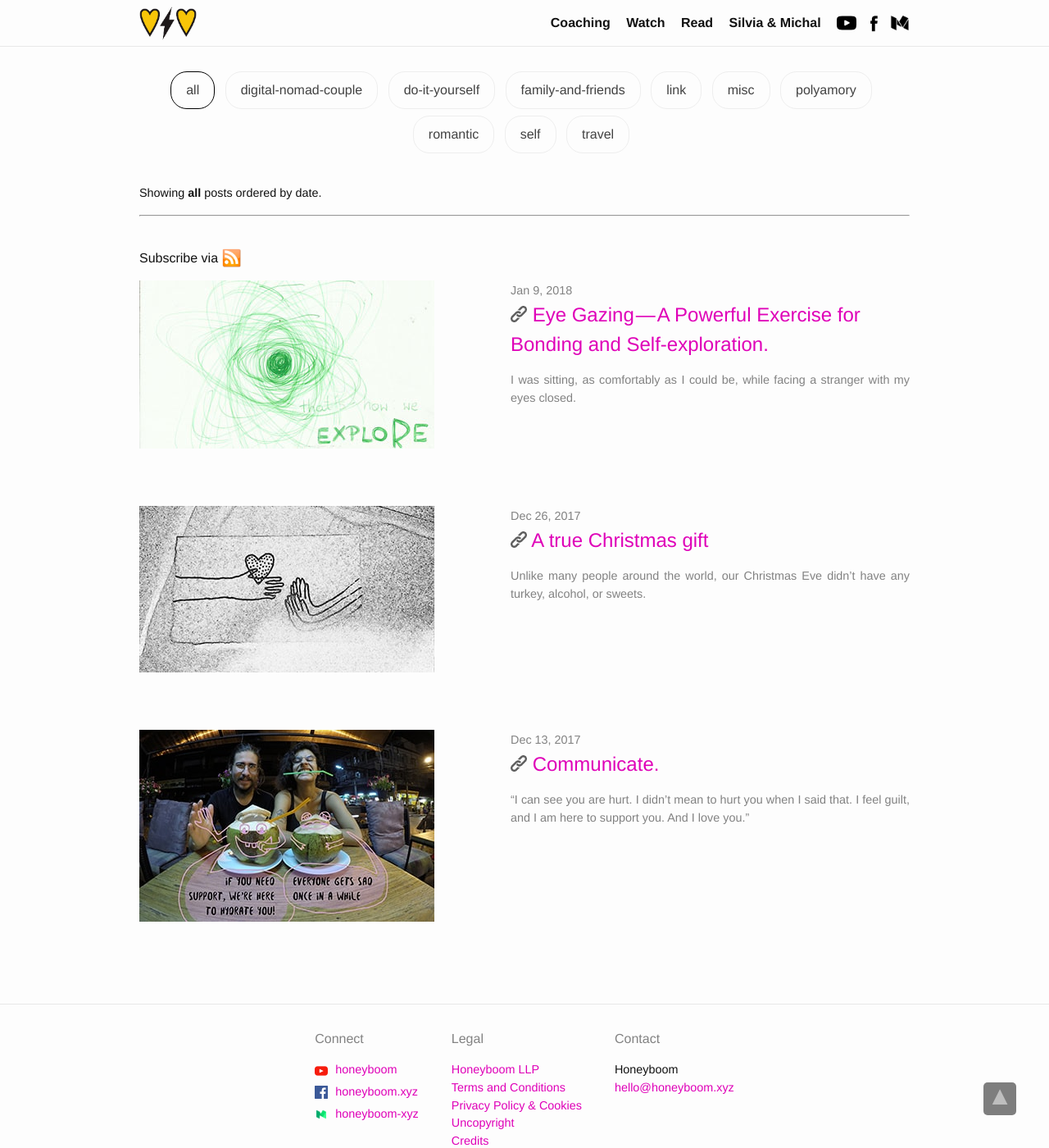
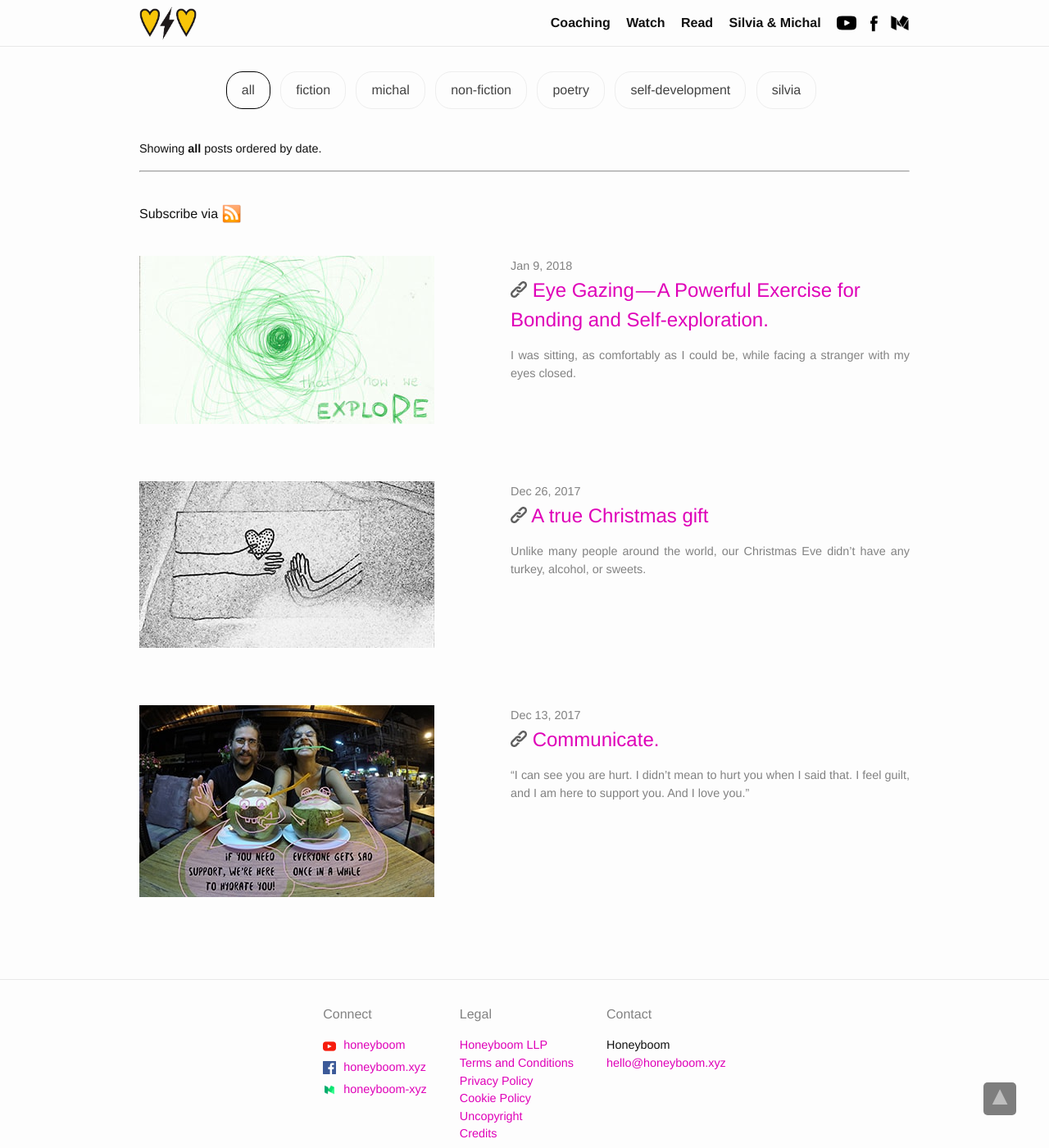
Before and after one commit to Honeyboom/honeyboom.github.io, a Jekyll site: the page built from read.md, in a window 1280 px wide and 1400 px high. Shown: the whole window at 82% size. Built offline with Jekyll 4.4.1, drawn with Linux system fonts in a browser that asks for light colours.

Commit message:
Divided free tools in 2 tabs. Added PP and CP link on footer

```diff
--- /dev/null
+++ b/_data/tags.yml
@@ -0,0 +1,17 @@
+read:
+  - fiction
+  - michal
+  - non-fiction
+  - poetry
+  - self-development
+  - silvia
+
+watch:
+  - digital-nomad-couple
+  - do-it-yourself
+  - family-and-friends
+  - misc
+  - polyamory
+  - romantic
+  - self
+  - travel
--- a/_includes/footer.html
+++ b/_includes/footer.html
@@ -35,7 +35,10 @@
 	      			<a href="{{ 'documentation/organization#tc' | relative_url }}" role="link">Terms and Conditions</a>
             </li>
             <li>
-              <a href="{{ 'documentation/organization#privacy' | relative_url }}" role="link">Privacy Policy & Cookies</a>
+              <a href="https://www.iubenda.com/privacy-policy/11652594" class="iubenda-nostyle no-brand iubenda-embed " title="Privacy Policy">Privacy Policy</a> <script type="text/javascript">(function (w,d) {var loader = function () {var s = d.createElement("script"), tag = d.getElementsByTagName("script")[0]; s.src="https://cdn.iubenda.com/iubenda.js"; tag.parentNode.insertBefore(s,tag);}; if(w.addEventListener){w.addEventListener("load", loader, false);}else if(w.attachEvent){w.attachEvent("onload", loader);}else{w.onload = loader;}})(window, document);</script>
+            </li>
+            <li>
+              <a href="https://www.iubenda.com/privacy-policy/11652594/cookie-policy" class="iubenda-nostyle no-brand iubenda-embed " title="Cookie Policy">Cookie Policy</a> <script type="text/javascript">(function (w,d) {var loader = function () {var s = d.createElement("script"), tag = d.getElementsByTagName("script")[0]; s.src="https://cdn.iubenda.com/iubenda.js"; tag.parentNode.insertBefore(s,tag);}; if(w.addEventListener){w.addEventListener("load", loader, false);}else if(w.attachEvent){w.attachEvent("onload", loader);}else{w.onload = loader;}})(window, document);</script>
             </li>
             <li>
               <a href="{{ 'documentation/organization#uncopyright' | relative_url }}" role="link">Uncopyright</a>
--- a/_includes/sorting-table.html
+++ b/_includes/sorting-table.html
@@ -4,16 +4,19 @@
         	<li class="blog-tag-item active" id="all-posts">
         	   <a href onclick="order('chrono-date'); return false;">all</a>
         	</li>
-  	  {% assign sorted_tags = site.tags | sort %}
-  	  {% for tag in sorted_tags %}
-  	    {% assign t = tag | first %}
-  	    {% unless t == "video" %}
-  	    {% assign posts = tag | last %}
-  	    <li class="blog-tag-item" id="{{ t }}-item">
-  	      <a href onclick="filter('{{ t }}'); return false;">{{ t }}</a>
+            {% if page.url == "/watch/" %}
+                {% for tag in site.data.tags.watch %}
+                  	    <li class="blog-tag-item" id="{{ tag }}-item">
+                  	      <a href onclick="filter('{{ tag }}'); return false;">{{ tag }}</a>
                   	    </li>
-  	    {% endunless %}
           	    {% endfor %}
+            {% else if page.url == "/read/" %}
+                {% for tag in site.data.tags.read %}
+                        <li class="blog-tag-item" id="{{ tag }}-item">
+                          <a href onclick="filter('{{ tag }}'); return false;">{{ tag }}</a>
+                        </li>
+                {% endfor %}
+            {% endif %}
  	 	</ul>
 	</div>
   <p class="selected-tags-text">Showing <b>all</b> posts ordered by date.</p>
--- a/_layouts/readpage.html
+++ b/_layouts/readpage.html
@@ -6,6 +6,7 @@ layout: default
 {{ content }}
 
  <p class="rss-subscribe">Subscribe via <a href="/feed.xml"><img src="/assets/images/social/icon-rss.png" width="24" height="24"></a></p>
+<br>
 
 <div class="loading-icon">
   <img src="/assets/images/loading.gif" alt="Loading Posts">
```
Also changed, not shown: _layouts/post.html (+17 -4 lines), assets/images/posts/thumbnails/loveblaster.jpg (renamed from assets/images/posts/thumbnails/lovebaster.jpg). Lines whose indentation alone changed are shown as unchanged.
